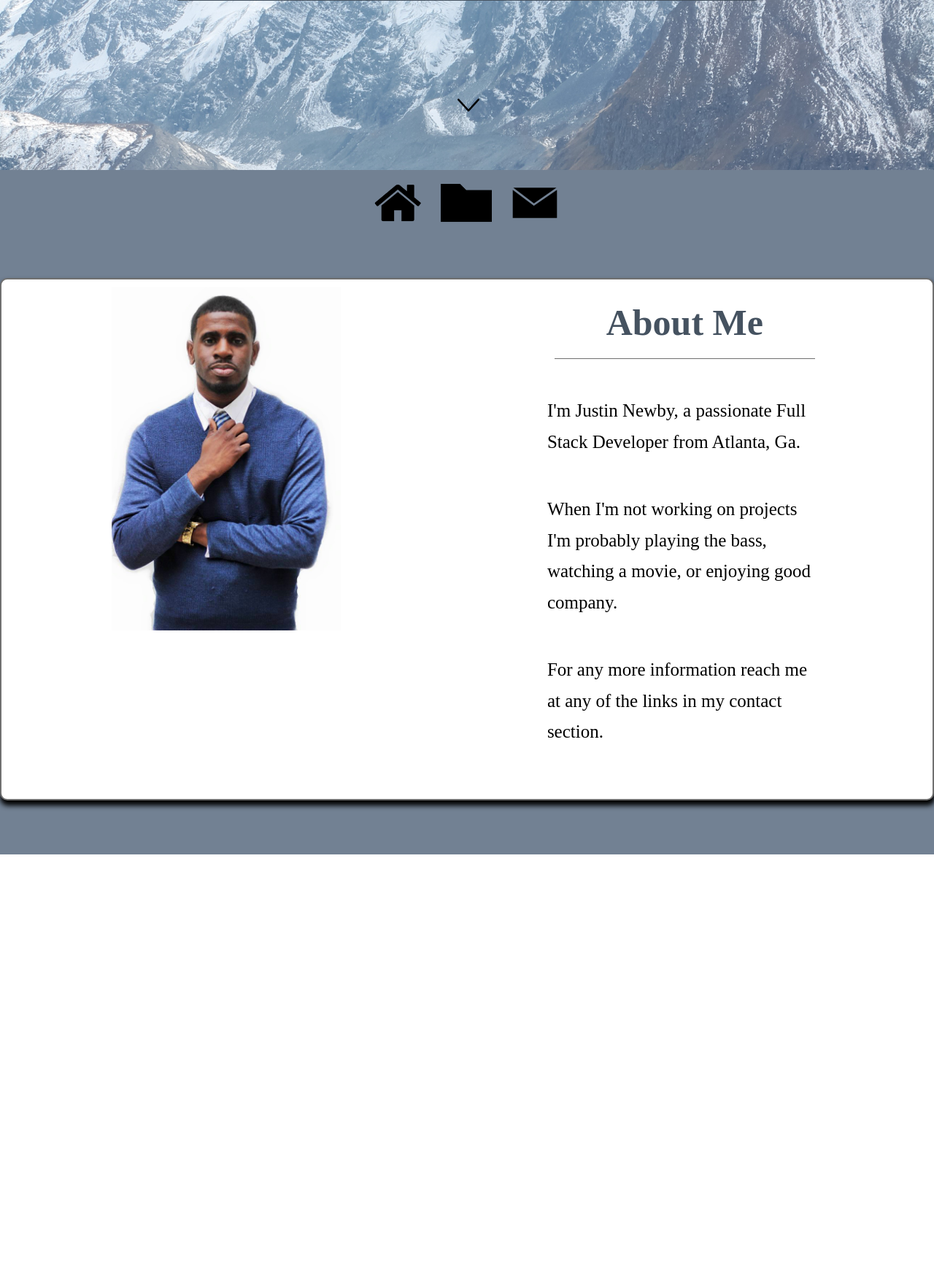
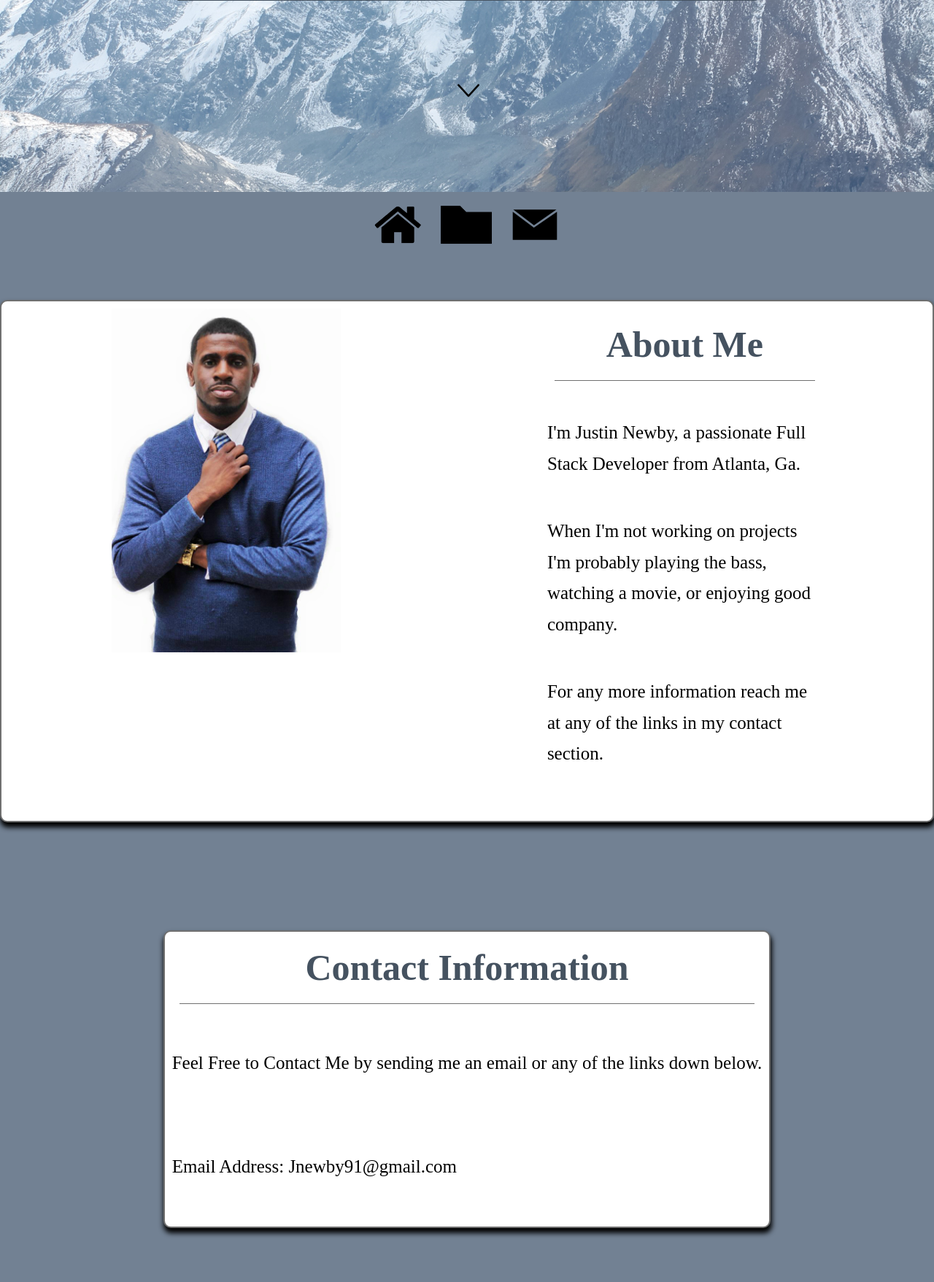
Before and after one commit to jnewby91/self, a PHP site: page / in a window 1280 px wide. Shown: the part 572-2329 px from the top of the page at 73% size. Before the commit the page ends 1743 px from the top, so only its background shows below. Run offline with PHP 8.4, Linux system fonts and the light colour scheme.

Commit message:
Makes changes to HTML/CSS/JAVASCRIPT files

```diff
--- a/home.html
+++ b/home.html
@@ -17,7 +17,7 @@
             <!-- <a href="#About_Me">Click To Enter</a> -->
         </div>
 
-        <a href="#About_Me"><img id="down-arrow" src="./assets/down-arrow.png" alt="down-arrow"></a>
+        <img id="down-arrow" src="./assets/down-arrow.png" alt="down-arrow">
 
 
         <section class="About_Me" id="About_Me">
@@ -103,7 +103,7 @@
                     </div>
         </section>
 
-        <section class="Contact_Info" id="Contact_Info">
+        <section class="Contact_Info" id="contact">
             <div class="sectionOverlay">
                 <h2>Contact Information</h2>
                 <p>Feel Free to Contact Me by sending me an email or any of the links down below.</p>
@@ -111,5 +111,16 @@
                 </div>
         </section>
     </main>
+
+<!--
+    <footer>
+        <h3>Contact Links</h3>
+        <ul>
+            <li>GitHub</li>
+            <li>LinkedIn</li>
+            <li>Resume</li>
+            <li>Facebook</li>
+        </ul>
+    </footer> -->
 </body>
 </html>
--- a/index.js
+++ b/index.js
@@ -18,6 +18,7 @@
         event.preventDefault();
         console.log('prevented default action');
         hidePage('.About_Me .sectionOverlay');
+        hidePage('.Contact_Info');
         showPage('.Portfolio ')
     })
  }
@@ -26,13 +27,33 @@
     $('#home').click(function(){
         event.preventDefault();
         console.log('prevented default action');
-        hidePage('.Portfolio' );
+        hidePage('.Portfolio');
+        hidePage('.Contact_Info');
         showPage('.About_Me .sectionOverlay')
+    })
+ }
+
+ function showContactInfo(){
+     $('#contact').click(function(){
+         event.preventDefault();
+         hidePage('.Portfolio')
+         hidePage('About_Me');
+         showPage('.Contact_Info');
+     })
+ }
+
+ function animateDownArrow(){
+    $('#down-arrow').click(function(){
+       $('.titleOverlay').slideToggle(1000, function(){
+         //  hidePage('.titleOverlay')
+       })
     })
  }
 
 
  $(function (){
+    animateDownArrow();
     showPortfolio();
     showAboutMe();
+    showContactInfo();
  });
--- a/main.css
+++ b/main.css
@@ -60,9 +60,10 @@ h1 {
 }
 
 #down-arrow {
-    margin: 0px 49% 70px;
+    margin: 30px 49% 70px;
+    position: relative;
+    top: -50px;
 }
-
 li p {
     color: black;
     font-size: 30px;
@@ -248,6 +249,35 @@ ul.languageIcon {
 .description {
     text-align: center;
 }
+
+
+.Contact_Info .sectionOverlay {
+    background-color: white;
+    border: 2px solid #707070;
+    width: fit-content;
+    margin: 5% auto;
+    padding: 10px;
+    display: flex;
+    flex-direction: column;
+    border-radius: 10px;
+    box-shadow: 1px 6px 7px 1px black;
+}
+
+.Contact_Info h2 {
+    font-size: 50px;
+    font-family: 'Californian Fb';
+    text-align: center;
+    margin: 10px;
+    color: #455260;
+    padding-bottom: 20px;
+    border-bottom: 1px solid #707070;
+}
+
+.Contact_Info p {
+    line-height: 1.7;
+    margin: 50px 0px 50px 0px;
+    font-size: 25px;
+}
 /* .About_Me .sectionOverlay p{
     font-size: 20px;
     width: 30%;
```
Also changed, not shown: assets/icons8-expand-arrow-96.png (added).
